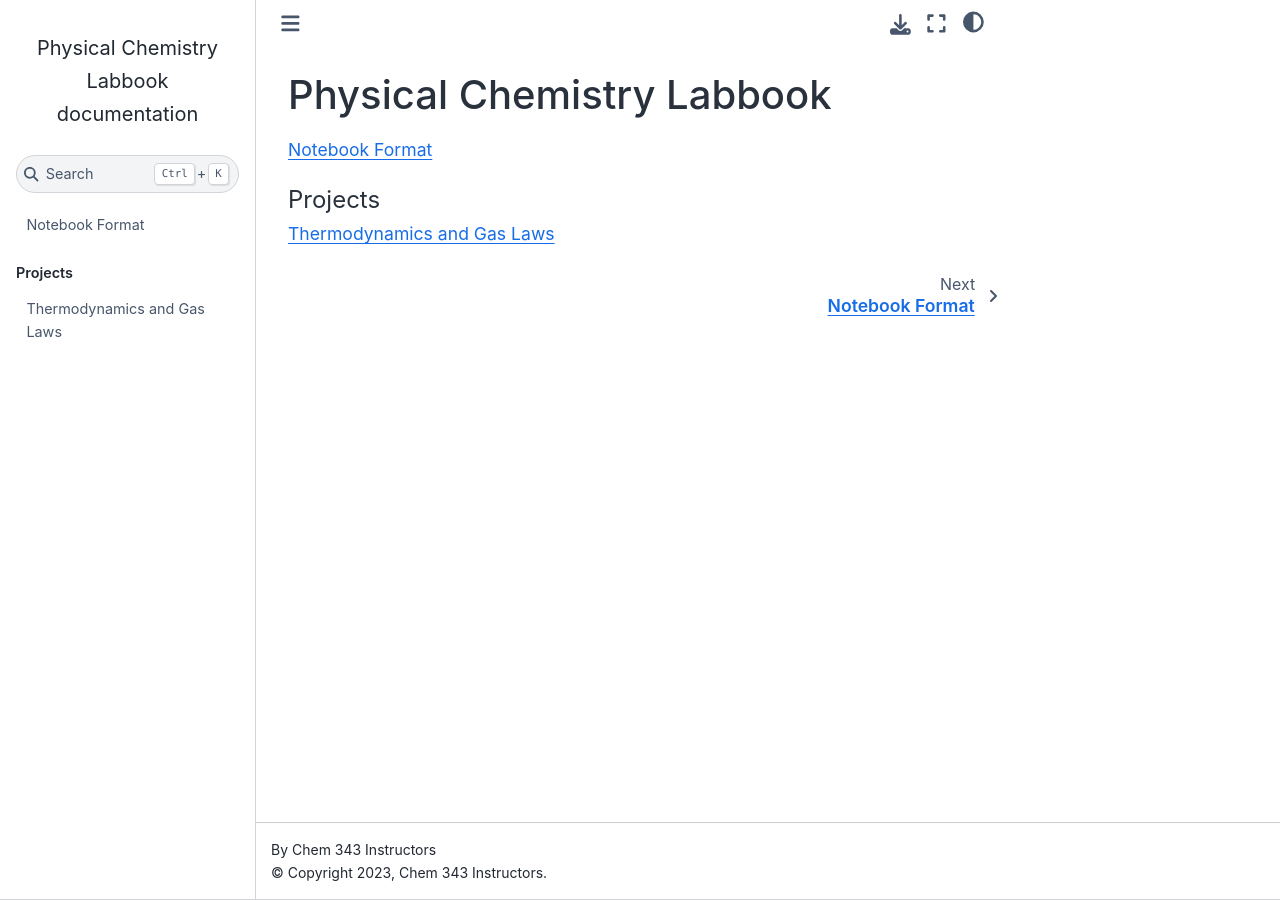
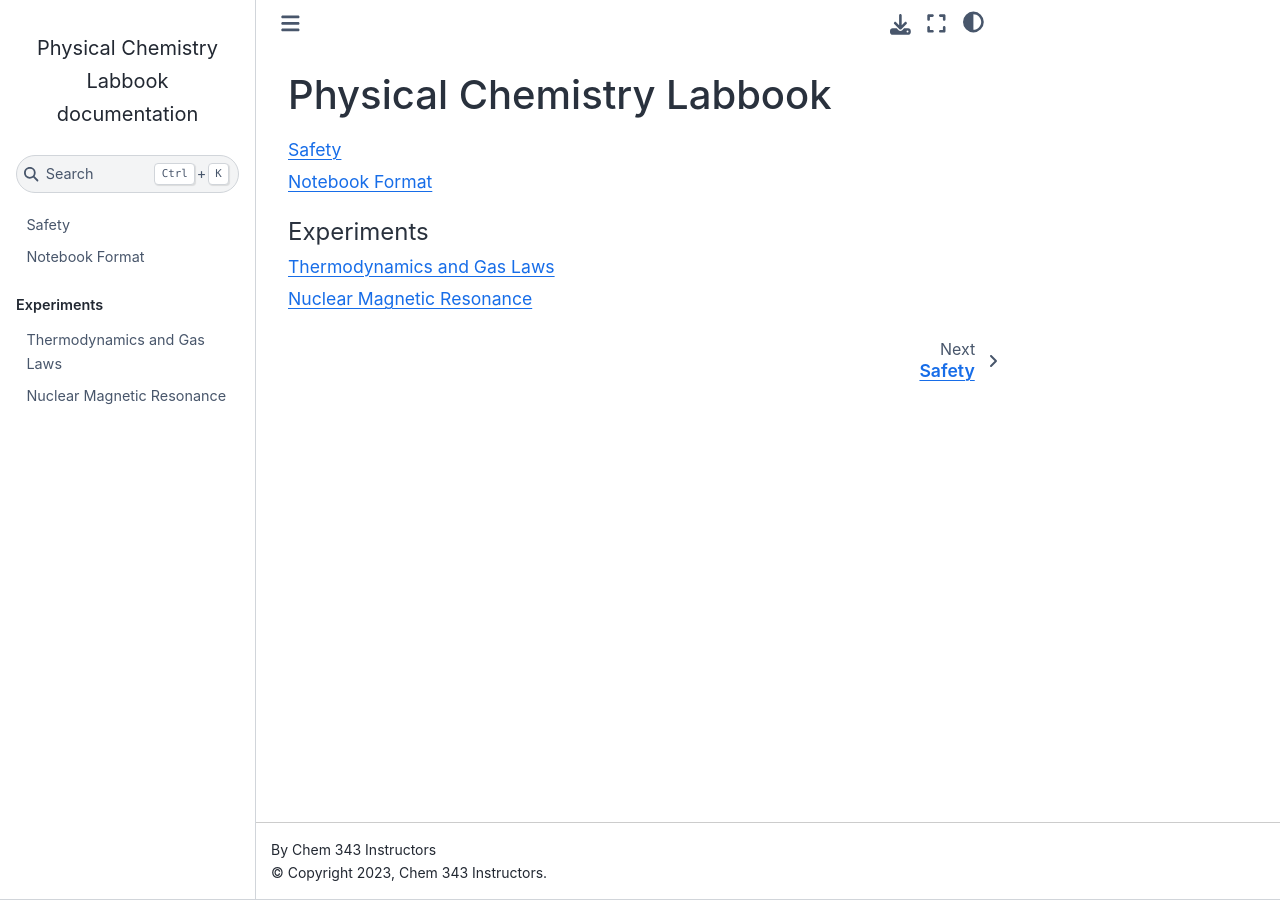
Before and after one commit to jlorieau/pchem_lab_book, a Sphinx documentation site: the page built from source/index.rst, in a window 1280 px wide. Built offline with Sphinx 7.4.7 and the Sphinx Book theme 1.1.4, drawn with Linux system fonts in a browser that asks for light colours.

Commit message:
Add safety instructions, rename projects to experiments

```diff
--- a/source/index.rst
+++ b/source/index.rst
@@ -5,10 +5,12 @@ Physical Chemistry Labbook
 .. toctree::
     :maxdepth: 1
 
+    safety
     notebook/index
 
 .. toctree::
    :maxdepth: 1
-   :caption: Projects
+   :caption: Experiments
 
    projects/labworks/index
+   projects/nmr/index
--- /dev/null
+++ b/source/safety.rst
@@ -0,0 +1,2 @@
+Safety
+******
```
